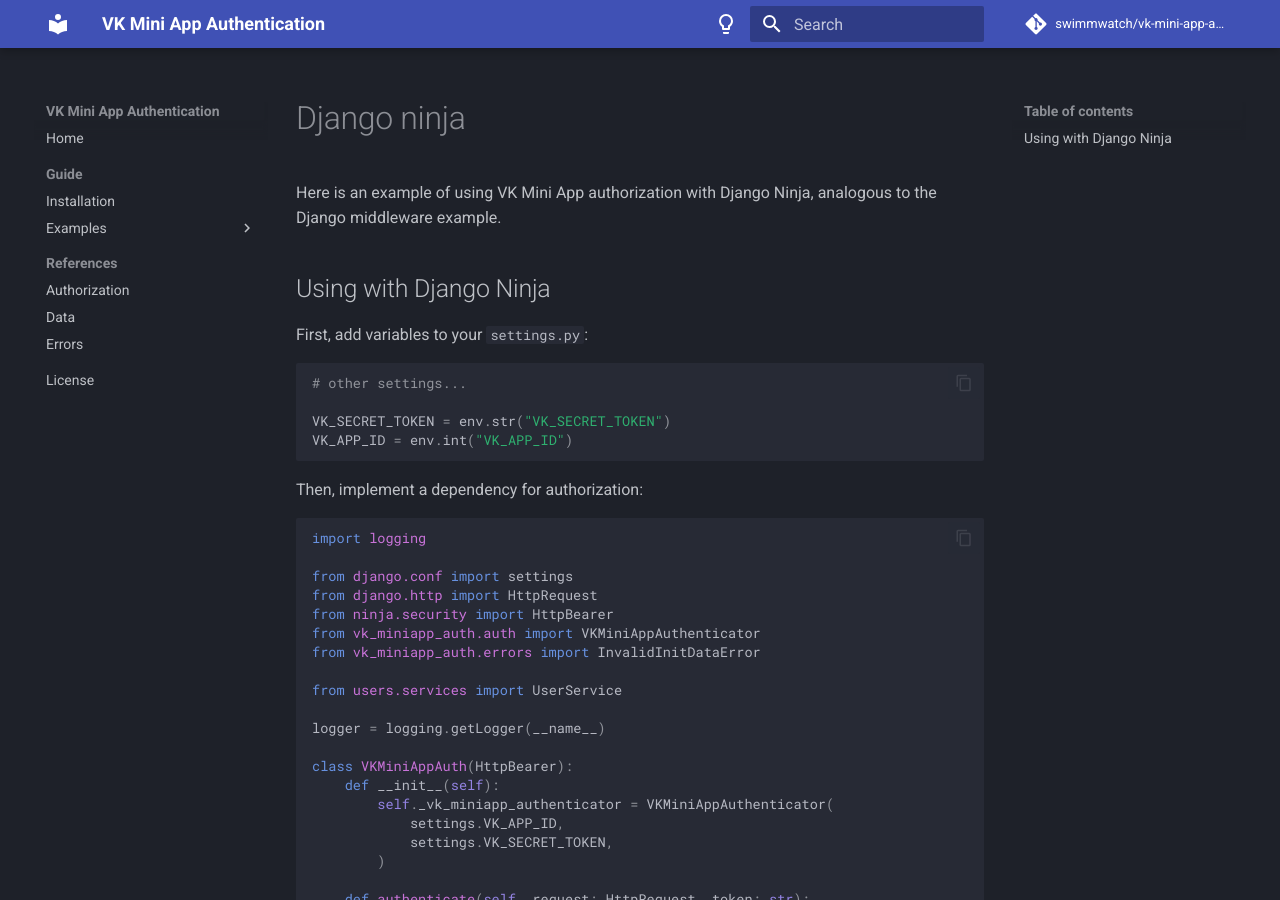
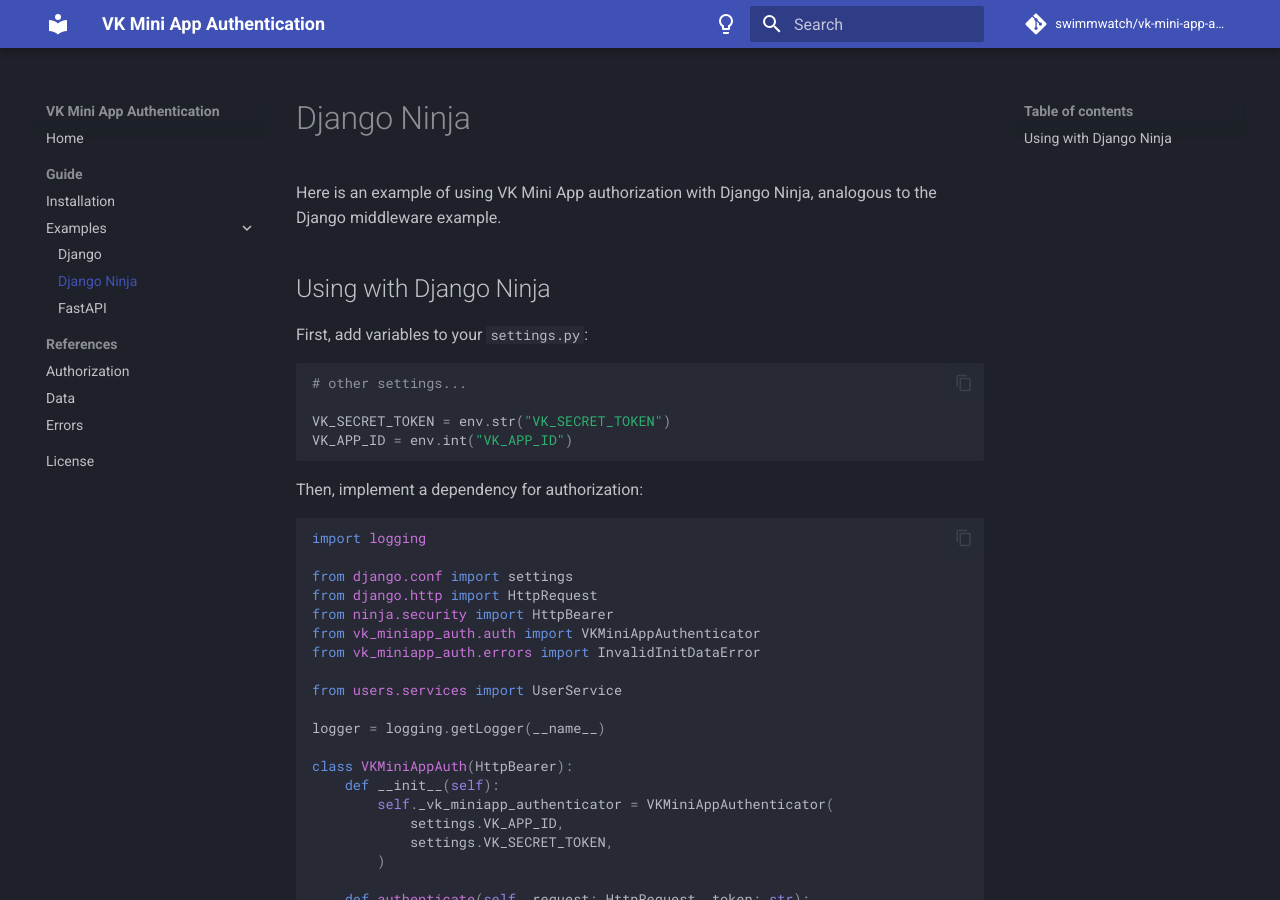
Before and after one commit to swimmwatch/vk-mini-app-auth, an MkDocs documentation site: the page built from docs/guide/examples/django-ninja.md, in a window 1280 px wide and 900 px high. Built offline with MkDocs 1.6.1 and Material for MkDocs 9.7.7, drawn with Linux system fonts in a browser that asks for light colours; comment, search, counter and statistics services are not loaded; some of the changed text lies outside the part shown.

Commit message:
feat: update docs django ninja path

```diff
--- a/mkdocs.yml
+++ b/mkdocs.yml
@@ -46,6 +46,7 @@
       - Installation: guide/install.md
       - Examples:
           - Django: guide/examples/django.md
+          - Django Ninja: guide/examples/django-ninja.md
           - FastAPI: guide/examples/fastapi.md
   - References:
       - Authorization: references/auth.md
```
